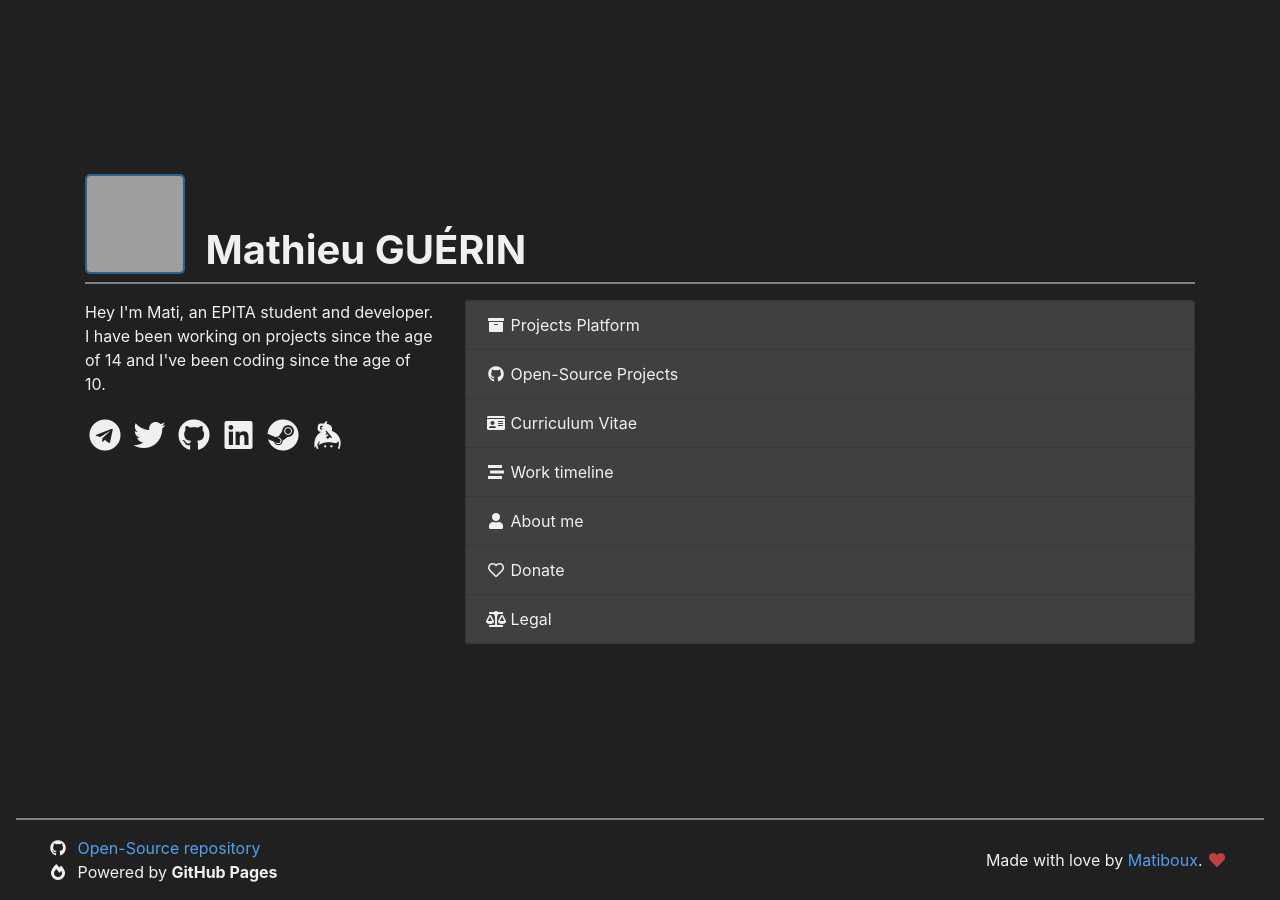
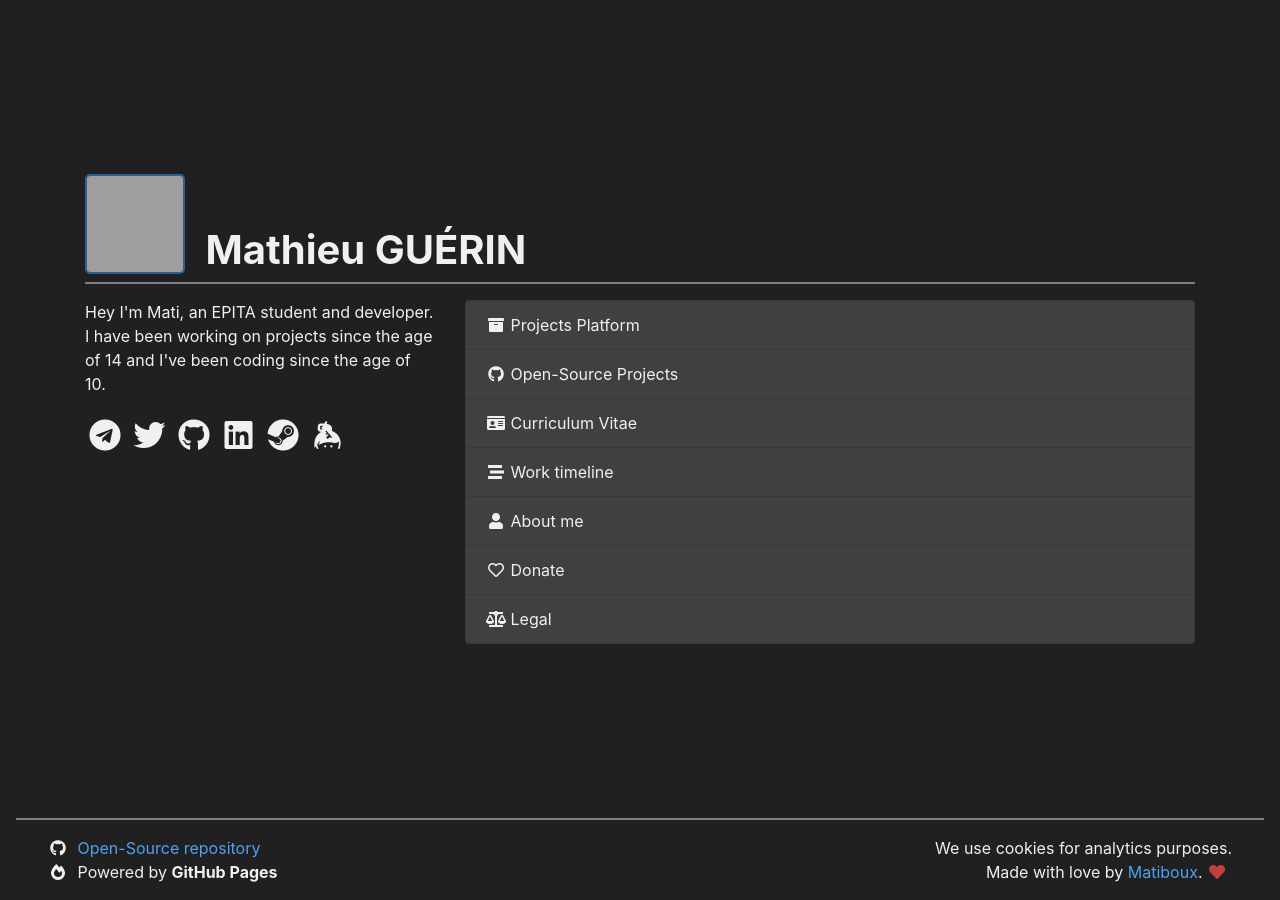
Before and after one commit to matiboux/matiboux.me, a Jekyll site: the page built from index.html, in a window 1280 px wide, cut to the strip 0-900 px from the top of the page. Built offline with Jekyll 4.4.1, drawn with Linux system fonts in a browser that asks for light colours; nearby versions of some CDN libraries; grey boxes are pictures that could not be loaded.

Commit message:
Added a note about cookies in the footer

```diff
--- a/_layouts/default.html
+++ b/_layouts/default.html
@@ -26,8 +26,9 @@ layout: bodyfull
 			<li><i class="fas fa-fire-alt fa-fw"></i> Powered by <b>GitHub Pages</b></li>
 		</ul>
 	</div>
-	<div>
+	<div style="text-align: right">
 		<ul>
+			<li>We use cookies for analytics purposes.</li>
 			<li>Made with love by <a href="https://matiboux.me/">Matiboux</a>. <i class="fas fa-heart fa-fw" style="color: #c04040"></i></li>
 		</ul>
 	</div>
```
